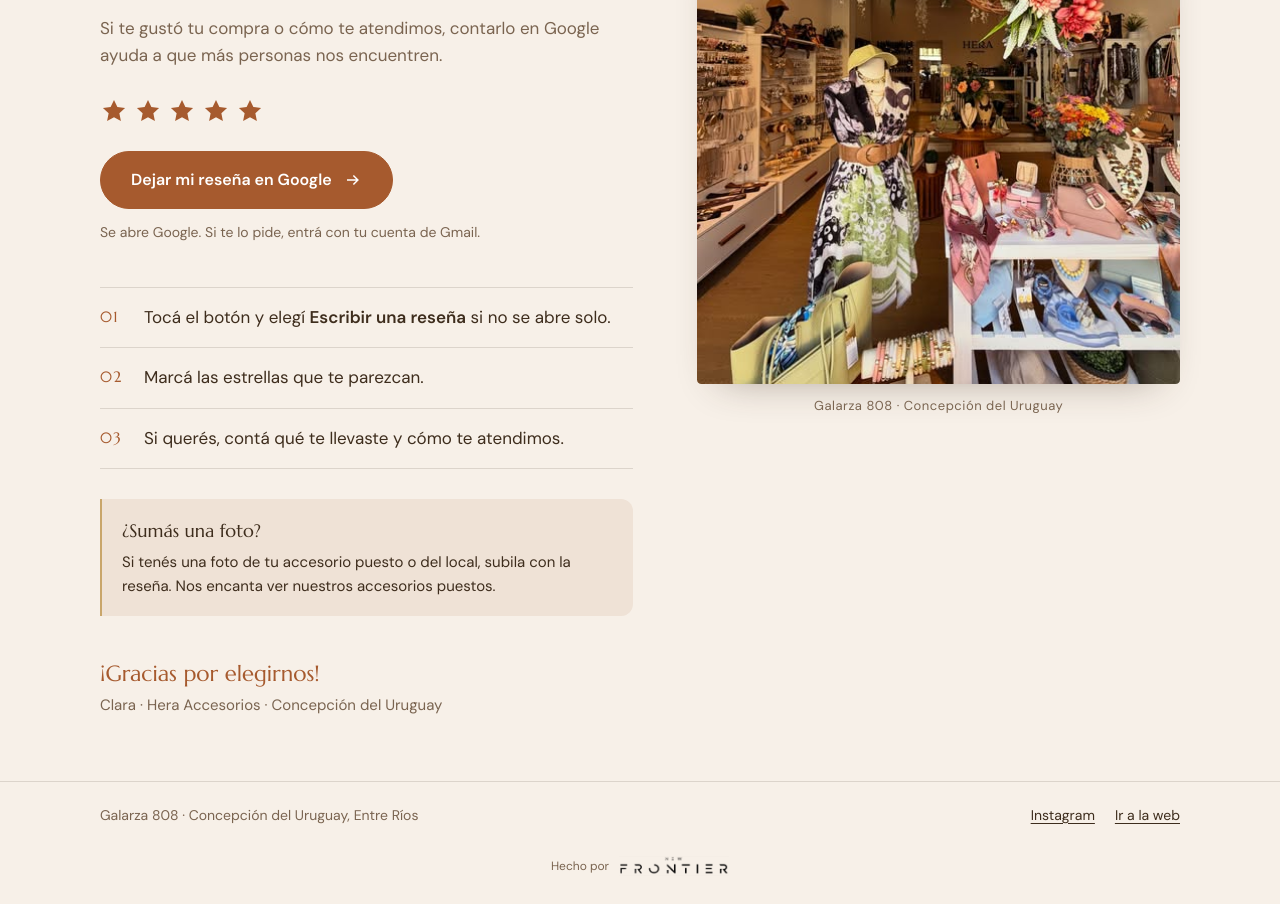
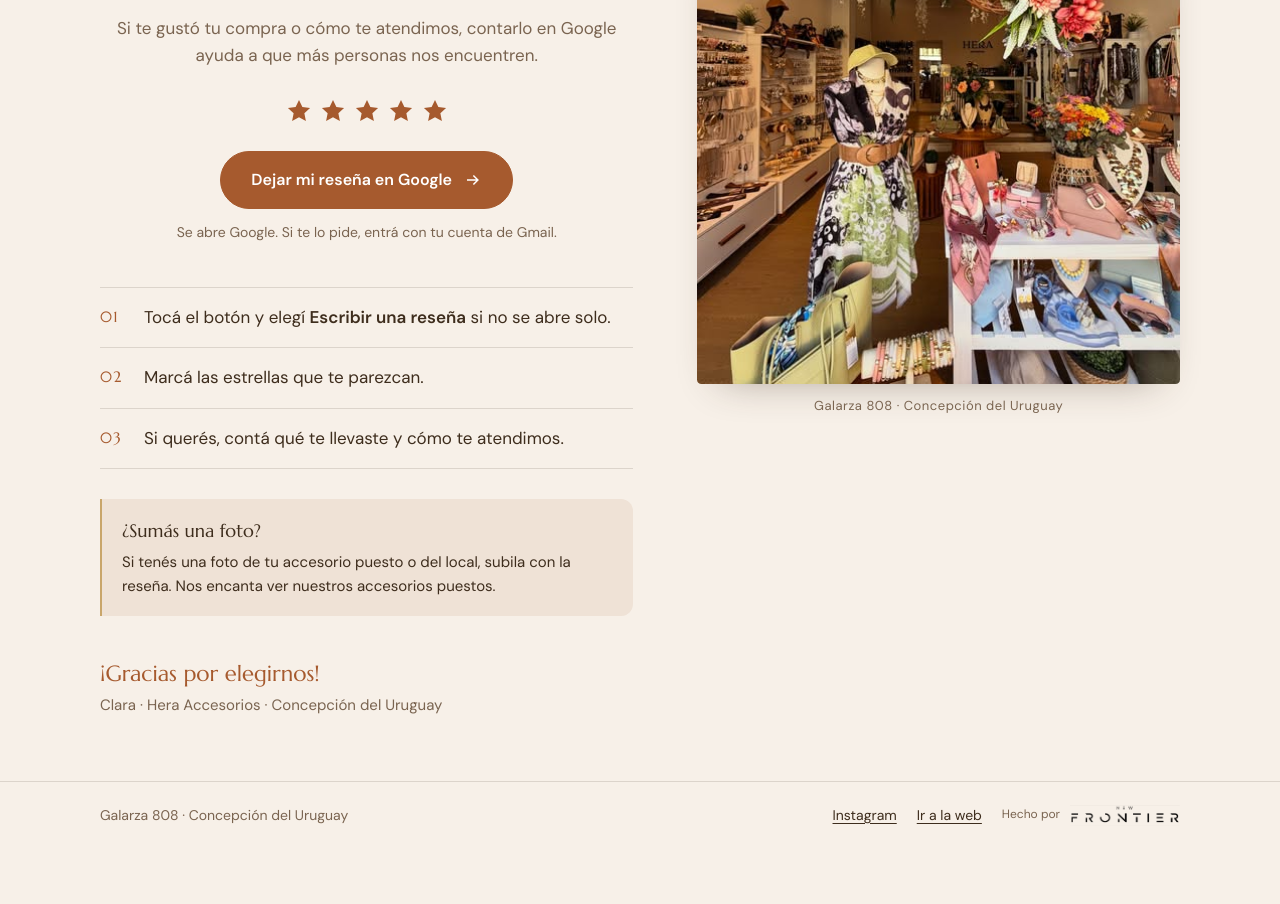
Before and after one commit to alaanfish-source/heraweb, a plain HTML site: page resenas/index.html in a window 1280 px wide. Shown: the part 377-1281 px from the top of the page. After the commit the page ends 1233 px from the top, so only its background shows below. Drawn offline with Linux system fonts and the light colour scheme.

Commit message:
Reseñas: bloque central centrado y crédito New Frontier en la línea del pie
Co-Authored-By: Claude Opus 5.5 <noreply@anthropic.com>

```diff
--- a/resenas/index.html
+++ b/resenas/index.html
@@ -36,14 +36,14 @@ main .wrap{display:grid;grid-template-columns:minmax(0,1.05fr) minmax(0,.95fr);g
 .logo text{font-family:var(--serif);fill:var(--ink)}
 .eyebrow{font-size:12px;letter-spacing:.28em;font-weight:600;color:var(--accent);margin:0 0 14px;text-transform:uppercase}
 h1{text-align:center;font-family:var(--serif);font-weight:400;font-size:clamp(32px,5.4vw,48px);line-height:1.1;margin:0 0 18px}
-.lead{color:var(--muted);margin:0 0 28px;max-width:500px}
-.stars{display:flex;gap:6px;margin:0 0 26px}
+.lead{color:var(--muted);margin:0 auto 28px;max-width:500px;text-align:center}
+.stars{display:flex;justify-content:center;gap:6px;margin:0 0 26px}
 .stars svg{width:28px;height:28px;fill:var(--accent)}
-.button{display:inline-flex;align-items:center;justify-content:center;gap:12px;min-height:56px;padding:15px 30px;border-radius:999px;background:var(--accent);color:#fff;text-decoration:none;font-weight:600;font-size:16px;border:1px solid var(--accent);transition:background .2s,color .2s}
+.button{display:flex;width:fit-content;margin:0 auto;align-items:center;justify-content:center;gap:12px;min-height:56px;padding:15px 30px;border-radius:999px;background:var(--accent);color:#fff;text-decoration:none;font-weight:600;font-size:16px;border:1px solid var(--accent);transition:background .2s,color .2s}
 .button:hover{background:#894722;border-color:#894722}
 .button:focus-visible{outline:3px solid var(--gold);outline-offset:4px}
 .button svg{width:18px;height:18px;fill:currentColor}
-.note-account{font-size:14px;color:var(--muted);margin:12px 0 0}
+.note-account{font-size:14px;color:var(--muted);margin:12px 0 0;text-align:center}
 ol{list-style:none;counter-reset:p;padding:0;margin:44px 0 0;border-top:1px solid var(--line)}
 ol li{counter-increment:p;display:grid;grid-template-columns:44px 1fr;padding:16px 0;border-bottom:1px solid var(--line)}
 ol li:before{content:counter(p,decimal-leading-zero);font-family:var(--serif);font-size:15px;letter-spacing:.08em;color:var(--accent);padding-top:1px}
@@ -55,12 +55,13 @@ ol li:before{content:counter(p,decimal-leading-zero);font-family:var(--serif);fo
 .photo img{display:block;width:100%;aspect-ratio:3/4;object-fit:cover;border-radius:999px 999px 18px 18px;box-shadow:0 18px 40px -24px rgba(62,45,29,.45)}
 .photo figcaption{font-size:13px;color:var(--muted);text-align:center;margin-top:12px;letter-spacing:.04em}
 footer{border-top:1px solid var(--line);padding:22px 0 30px;font-size:14px;color:var(--muted)}
-footer .wrap{display:flex;flex-wrap:wrap;gap:8px 24px;justify-content:space-between}
-footer nav{display:flex;gap:20px}
+footer .wrap{display:flex;flex-wrap:wrap;align-items:center;gap:12px 24px;justify-content:space-between}
+footer nav{display:flex;align-items:center;flex-wrap:nowrap;gap:20px}
 footer a{color:var(--ink);text-underline-offset:3px}
-.credit{display:flex;align-items:center;justify-content:center;gap:10px;padding:0 0 28px;font-size:12px;color:var(--muted)}
+.credit{display:flex;align-items:center;gap:10px;font-size:12px;color:var(--muted)}
 .credit a{display:block;transition:opacity .2s}.credit a:hover{opacity:.7}
 .credit img{display:block;width:110px;height:auto;mix-blend-mode:multiply}
+@media(max-width:400px){footer nav{gap:14px}.credit{gap:8px}.credit img{width:92px}}
 @media(max-width:820px){
   main .wrap{grid-template-columns:1fr;gap:40px;padding:40px 0 48px}
   .photo{position:static;max-width:340px;margin:0 auto}
@@ -88,6 +89,5 @@ footer a{color:var(--ink);text-underline-offset:3px}
 </div>
 <figure class="photo"><img src="/img/local-flores.jpg" width="480" height="640" alt="Interior del local Hera Accesorios, con flores colgantes y accesorios en exhibición" loading="lazy"><figcaption>Galarza 808 · Concepción del Uruguay</figcaption></figure>
 </div></main>
-<footer><div class="wrap"><span>Galarza 808 · Concepción del Uruguay, Entre Ríos</span><nav><a href="https://www.instagram.com/heraaccesorios.cdelu/" target="_blank" rel="noopener">Instagram</a><a href="/">Ir a la web</a></nav></div></footer>
-<div class="credit"><span>Hecho por</span><a href="https://newfrontieria.com/" target="_blank" rel="noopener" aria-label="New Frontier (abre en otra pestaña)"><img src="/img/logo-new-frontier.png" width="480" height="89" alt="New Frontier" loading="lazy"></a></div>
+<footer><div class="wrap"><span>Galarza 808 · Concepción del Uruguay</span><nav><a href="https://www.instagram.com/heraaccesorios.cdelu/" target="_blank" rel="noopener">Instagram</a><a href="/">Ir a la web</a><div class="credit"><span>Hecho por</span><a href="https://newfrontieria.com/" target="_blank" rel="noopener" aria-label="New Frontier (abre en otra pestaña)"><img src="/img/logo-new-frontier.png" width="480" height="89" alt="New Frontier" loading="lazy"></a></div></nav></div></footer>
 </body></html>
```
Also changed, not shown: reseñas/index.html (+9 -9 lines).
